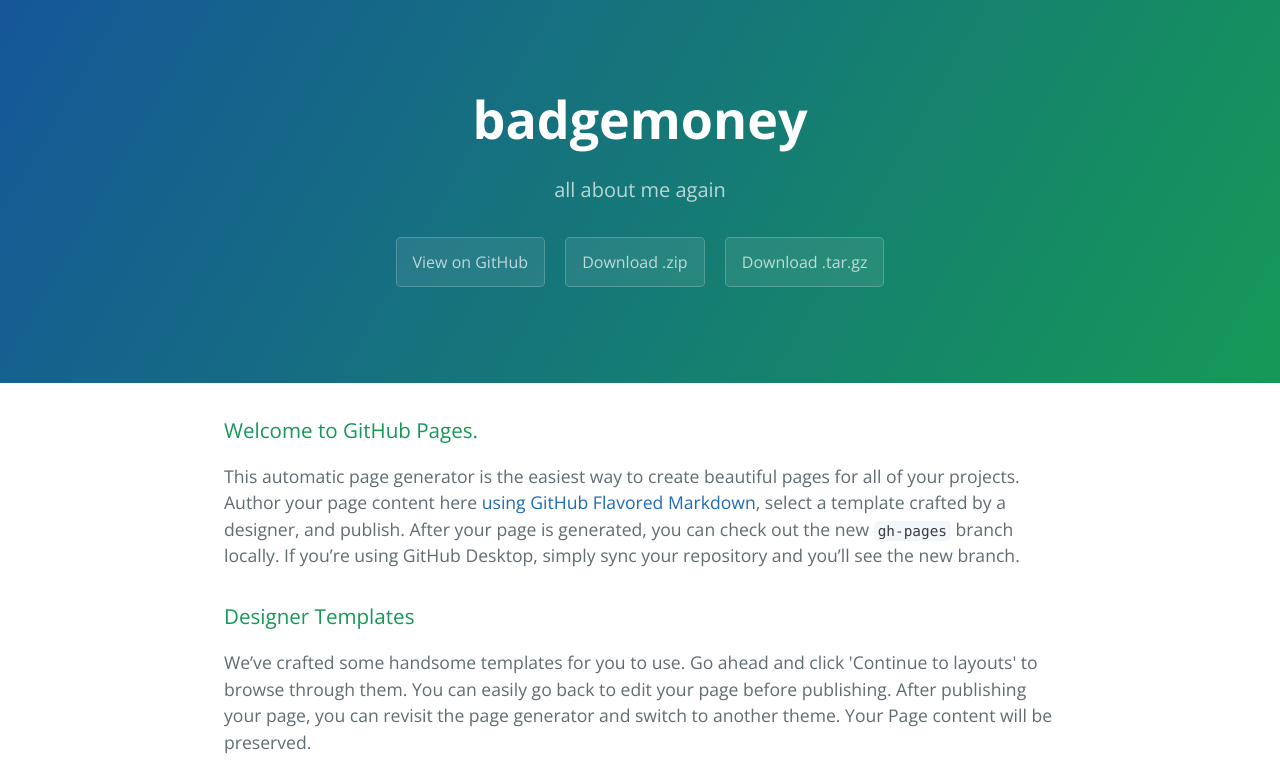
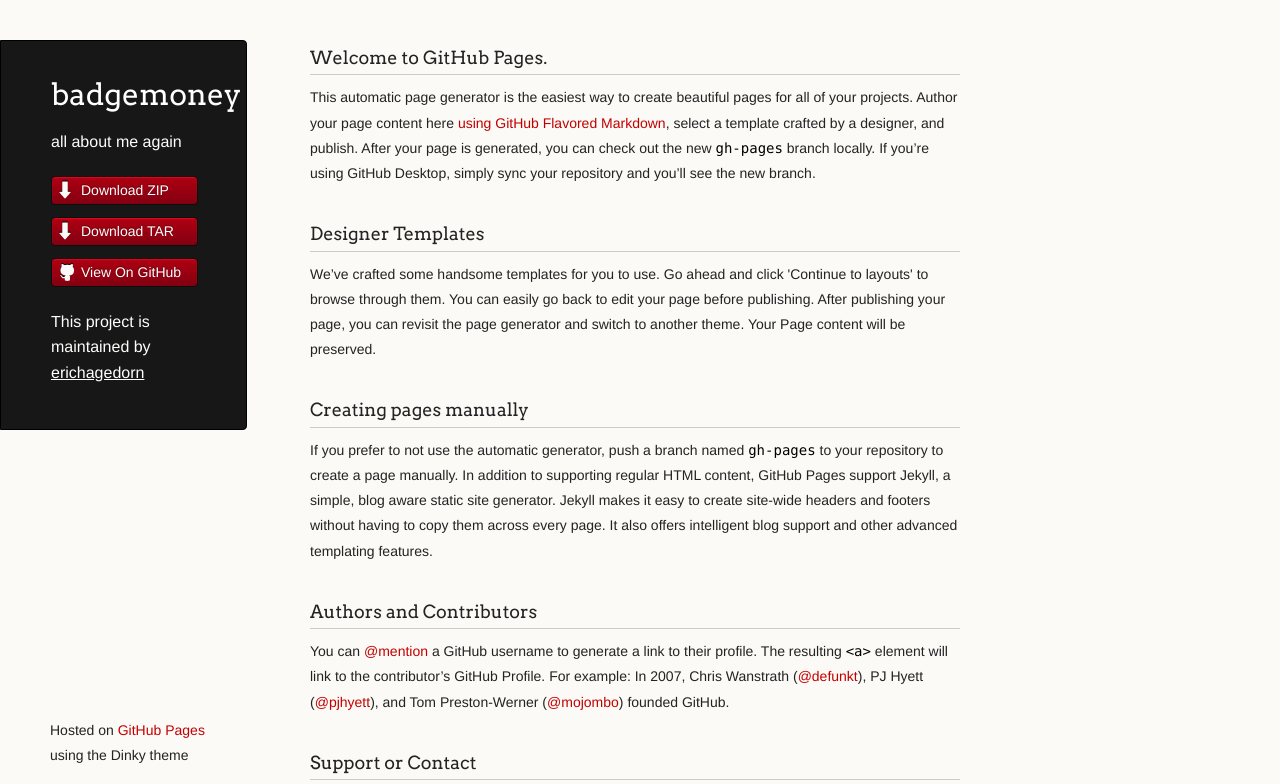
Before and after one commit to erichagedorn/hello, a plain HTML site: page index.html in a window 1280 px wide. Shown: the top 784 px of the page. Drawn offline with nearby package versions, Linux system fonts and the light colour scheme.

Commit message:
Create gh-pages branch via GitHub

```diff
--- a/index.html
+++ b/index.html
@@ -1,25 +1,36 @@
-<!DOCTYPE html>
-<html lang="en-us">
+<!doctype html>
+<html>
   <head>
-    <meta charset="UTF-8">
+    <meta charset="utf-8">
+    <meta http-equiv="X-UA-Compatible" content="chrome=1">
     <title>badgemoney by erichagedorn</title>
-    <meta name="viewport" content="width=device-width, initial-scale=1">
-    <link rel="stylesheet" type="text/css" href="stylesheets/normalize.css" media="screen">
-    <link href='https://fonts.googleapis.com/css?family=Open+Sans:400,700' rel='stylesheet' type='text/css'>
-    <link rel="stylesheet" type="text/css" href="stylesheets/stylesheet.css" media="screen">
-    <link rel="stylesheet" type="text/css" href="stylesheets/github-light.css" media="screen">
+
+    <link rel="stylesheet" href="stylesheets/styles.css">
+    <link rel="stylesheet" href="stylesheets/github-light.css">
+    <script src="javascripts/scale.fix.js"></script>
+    <meta name="viewport" content="width=device-width, initial-scale=1, user-scalable=no">
+    <!--[if lt IE 9]>
+    <script src="//html5shiv.googlecode.com/svn/trunk/html5.js"></script>
+    <![endif]-->
   </head>
   <body>
-    <section class="page-header">
-      <h1 class="project-name">badgemoney</h1>
-      <h2 class="project-tagline">all about me again</h2>
-      <a href="https://github.com/erichagedorn/iamme" class="btn">View on GitHub</a>
-      <a href="https://github.com/erichagedorn/iamme/zipball/master" class="btn">Download .zip</a>
-      <a href="https://github.com/erichagedorn/iamme/tarball/master" class="btn">Download .tar.gz</a>
-    </section>
+    <div class="wrapper">
+      <header>
+        <h1 class="header">badgemoney</h1>
+        <p class="header">all about me again</p>
 
-    <section class="main-content">
-      <h3>
+        <ul>
+          <li class="download"><a class="buttons" href="https://github.com/erichagedorn/iamme/zipball/master">Download ZIP</a></li>
+          <li class="download"><a class="buttons" href="https://github.com/erichagedorn/iamme/tarball/master">Download TAR</a></li>
+          <li><a class="buttons github" href="https://github.com/erichagedorn/iamme">View On GitHub</a></li>
+        </ul>
+
+        <p class="header">This project is maintained by <a class="header name" href="https://github.com/erichagedorn">erichagedorn</a></p>
+
+
+      </header>
+      <section>
+        <h3>
 <a id="welcome-to-github-pages" class="anchor" href="#welcome-to-github-pages" aria-hidden="true"><span aria-hidden="true" class="octicon octicon-link"></span></a>Welcome to GitHub Pages.</h3>
 
 <p>This automatic page generator is the easiest way to create beautiful pages for all of your projects. Author your page content here <a href="https://guides.github.com/features/mastering-markdown/">using GitHub Flavored Markdown</a>, select a template crafted by a designer, and publish. After your page is generated, you can check out the new <code>gh-pages</code> branch locally. If you’re using GitHub Desktop, simply sync your repository and you’ll see the new branch.</p>
@@ -45,15 +56,12 @@
 <p>Having trouble with Pages? Check out our <a href="https://help.github.com/pages">documentation</a> or <a href="https://github.com/contact">contact support</a> and we’ll help you sort it out.</p>
 
 <p>HELLO ARE YOU THERE</p>
-
-      <footer class="site-footer">
-        <span class="site-footer-owner"><a href="https://github.com/erichagedorn/iamme">badgemoney</a> is maintained by <a href="https://github.com/erichagedorn">erichagedorn</a>.</span>
-
-        <span class="site-footer-credits">This page was generated by <a href="https://pages.github.com">GitHub Pages</a> using the <a href="https://github.com/jasonlong/cayman-theme">Cayman theme</a> by <a href="https://twitter.com/jasonlong">Jason Long</a>.</span>
+      </section>
+      <footer>
+        <p><small>Hosted on <a href="https://pages.github.com">GitHub Pages</a> using the Dinky theme</small></p>
       </footer>
-
-    </section>
-
+    </div>
+    <!--[if !IE]><script>fixScale(document);</script><![endif]-->
 
   </body>
 </html>
```
